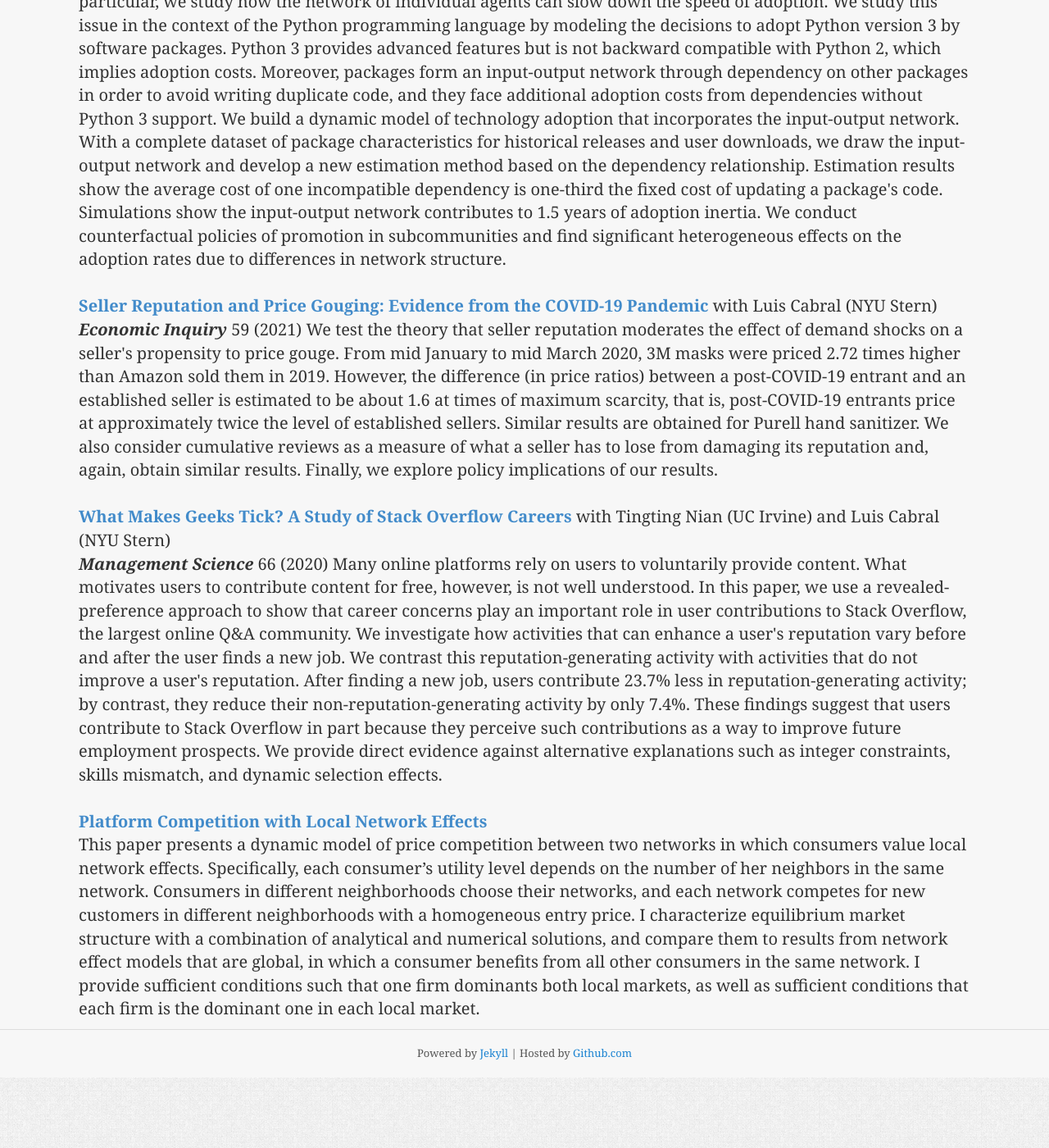
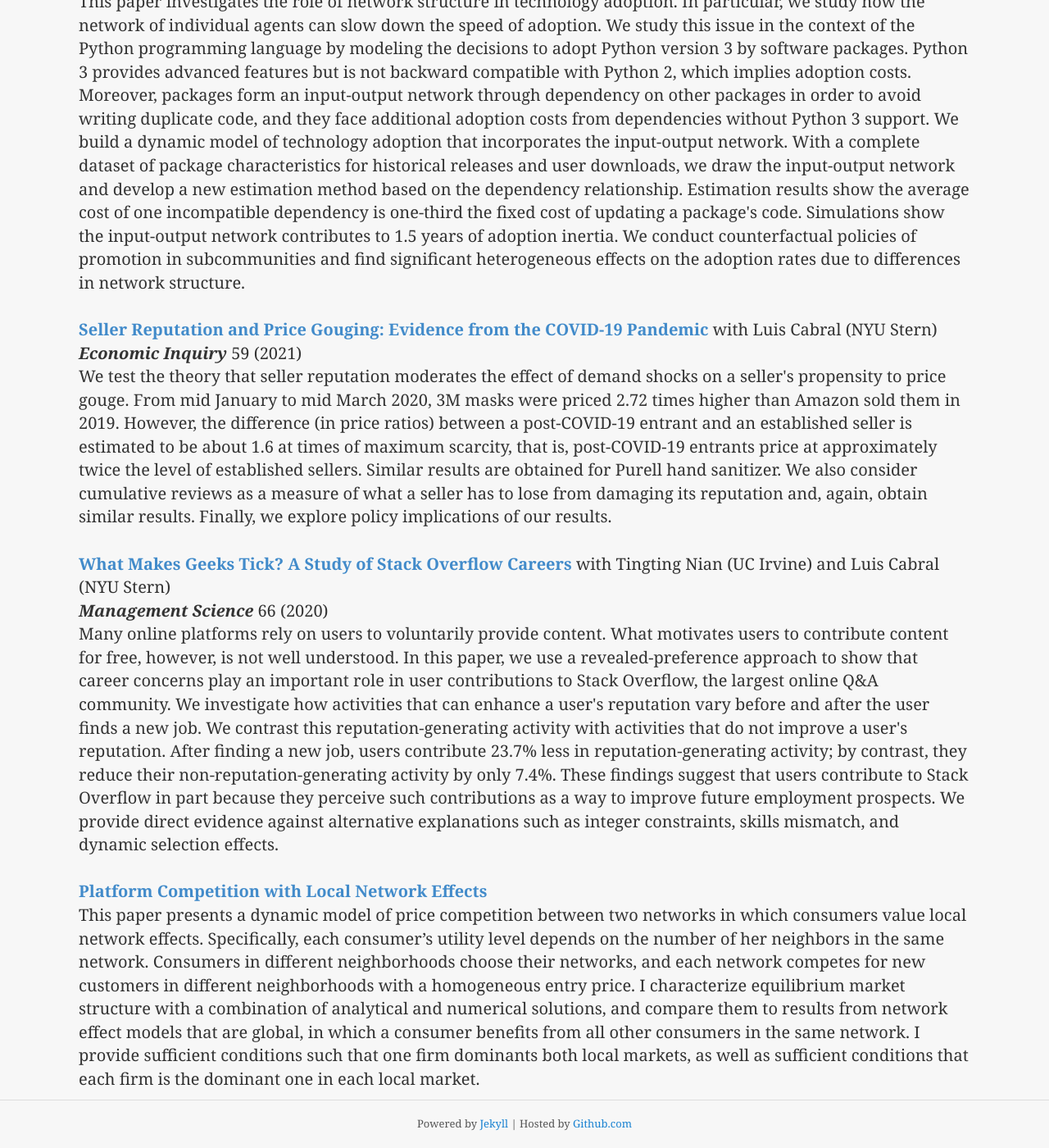
Before and after one commit to x-u/x-u.github.io, a Jekyll site: the page built from index.html, in a window 1280 px wide and 1400 px high, scrolled down 1420 px. Shown: the whole window at 82% size. Built offline with Jekyll 4.4.1, drawn with Linux system fonts in a browser that asks for light colours; the list of posts is cut into pages by our own code; before the commit the page ends 2734 px from its top, so only the background shows below that.

Commit message:
Initial commit

```diff
--- a/index.html
+++ b/index.html
@@ -59,16 +59,16 @@
 
 <br><br>
 <A HREF="http://x-u.github.io/Xu_JMP.pdf"><B>Technology Adoption in Input-Output Networks</B></A>
-with Xintong Han (Concordia University)<br><i><B>R&R Management Science</B></i>
+with Xintong Han (Concordia University)<br><i><B>R&R Management Science</B></i> <br>
 This paper investigates the role of network structure in technology adoption. In particular, we study how the network of individual agents can slow down the speed of adoption. We study this issue in the context of the Python programming language by modeling the decisions to adopt Python version 3 by software packages. Python 3 provides advanced features but is not backward compatible with Python 2, which implies adoption costs. Moreover, packages form an input-output network through dependency on other packages in order to avoid writing duplicate code, and they face additional adoption costs from dependencies without Python 3 support. We build a dynamic model of technology adoption that incorporates the input-output network. With a complete dataset of package characteristics for historical releases and user downloads, we draw the input-output network and develop a new estimation method based on the dependency relationship. Estimation results show the average cost of one incompatible dependency is one-third the fixed cost of updating a package's code. Simulations show the input-output network contributes to 1.5 years of adoption inertia. We conduct counterfactual policies of promotion in subcommunities and find significant heterogeneous effects on the adoption rates due to differences in network structure.
 
 <br><br>
 <A HREF="https://onlinelibrary.wiley.com/doi/full/10.1111/ecin.12993"><B>Seller Reputation and Price Gouging: Evidence from the COVID-19 Pandemic</B></A>
-with Luis Cabral (NYU Stern)<br><i><B>Economic Inquiry</B></i> 59 (2021)
+with Luis Cabral (NYU Stern)<br><i><B>Economic Inquiry</B></i> 59 (2021)<br>
 We test the theory that seller reputation moderates the effect of demand shocks on a seller's propensity to price gouge. From mid January to mid March 2020, 3M masks were priced 2.72 times higher than Amazon sold them in 2019. However, the difference (in price ratios) between a post-COVID-19 entrant and an established seller is estimated to be about 1.6 at times of maximum scarcity, that is, post-COVID-19 entrants price at approximately twice the level of established sellers. Similar results are obtained for Purell hand sanitizer. We also consider cumulative reviews as a measure of what a seller has to lose from damaging its reputation and, again, obtain similar results. Finally, we explore policy implications of our results.
 
 <br><br>
-<A HREF="https://pubsonline.informs.org/doi/abs/10.1287/mnsc.2018.3264"><B>What Makes Geeks Tick? A Study of Stack Overflow Careers </B></A>with Tingting Nian (UC Irvine) and Luis Cabral (NYU Stern)<br><i><B>Management Science</B></i> 66 (2020)
+<A HREF="https://pubsonline.informs.org/doi/abs/10.1287/mnsc.2018.3264"><B>What Makes Geeks Tick? A Study of Stack Overflow Careers </B></A>with Tingting Nian (UC Irvine) and Luis Cabral (NYU Stern)<br><i><B>Management Science</B></i> 66 (2020)<br>
 Many online platforms rely on users to voluntarily provide content. What motivates users to contribute content for free, however, is not well understood. In this paper, we use a revealed-preference approach to show that career concerns play an important role in user contributions to Stack Overflow, the largest online Q&A community. We investigate how activities that can enhance a user's reputation vary before and after the user finds a new job. We contrast this reputation-generating activity with activities that do not improve a user's reputation. After finding a new job, users contribute 23.7% less in reputation-generating activity; by contrast, they reduce their non-reputation-generating activity by only 7.4%. These findings suggest that users contribute to Stack Overflow in part because they perceive such contributions as a way to improve future employment prospects. We provide direct evidence against alternative explanations such as integer constraints, skills mismatch, and dynamic selection effects.
 
 <br><br>
```
